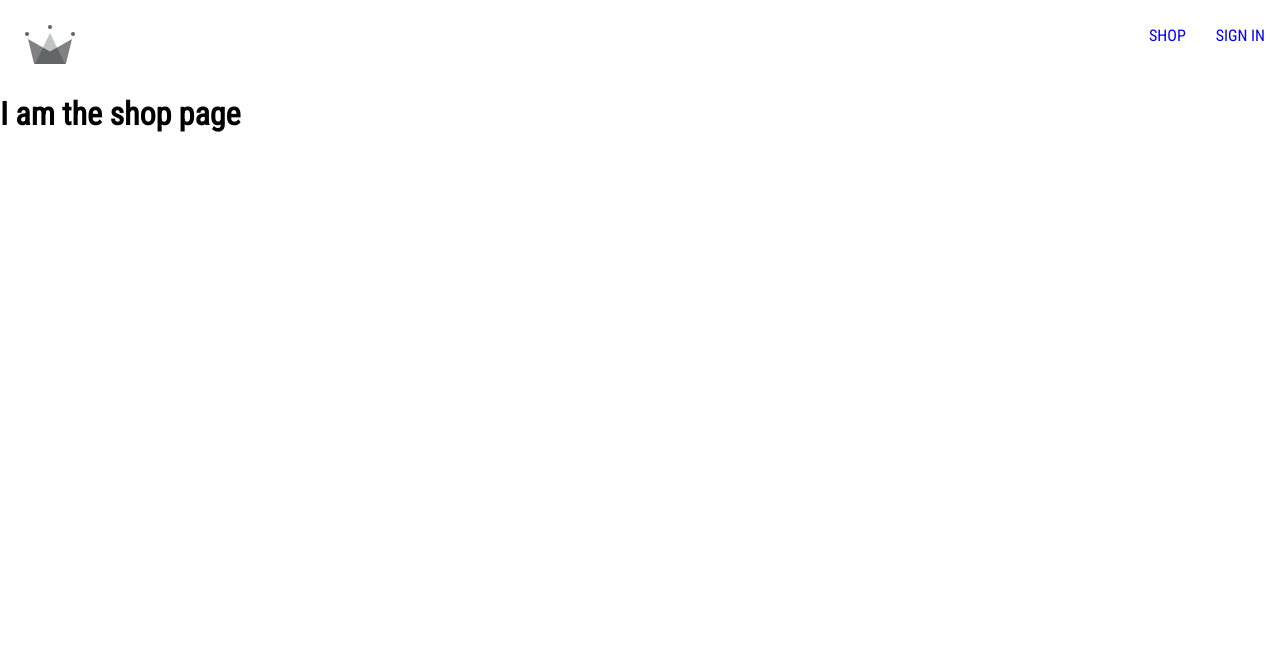
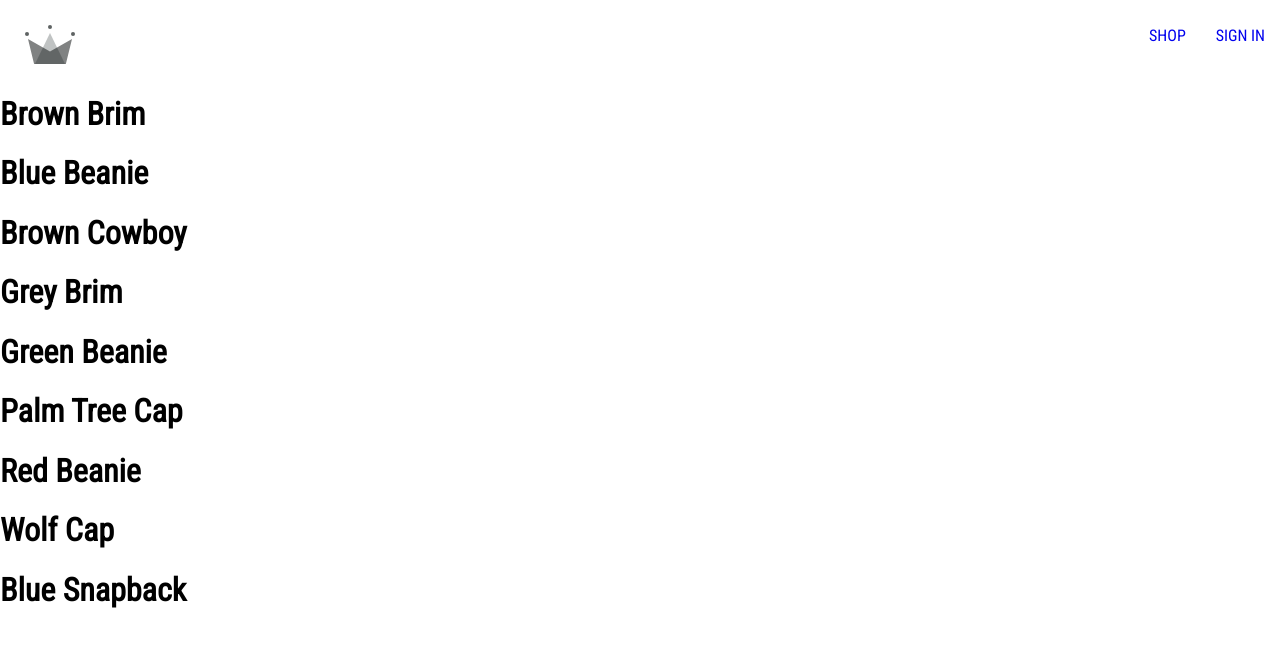
Before and after one commit to Nurhiman20/crwn-clothing, a React (Create React App) app: page /shop in a window 1280 px wide. Shown: the top 646 px of the page. Built offline with nearby package versions, Linux system fonts and the light colour scheme; no server answers.

Commit message:
feat(Shop): Create the shop component

```diff
--- a/src/App.js
+++ b/src/App.js
@@ -2,11 +2,8 @@ import { Routes, Route } from 'react-router-dom';
 
 import Navigation from './routes/navigation/navigation.component';
 import Home from './routes/home/home.component';
+import Shop from './routes/shop/shop.component';
 import Authentication from './routes/authentication/authentication.component';
-
-const Shop = () => {
-  return <h1>I am the shop page</h1>;
-};
 
 const App = () => {
   return (
--- /dev/null
+++ b/src/routes/shop/shop.component.jsx
@@ -0,0 +1,15 @@
+import SHOP_DATA from '../../shop-data.json';
+
+const Shop = () => {
+  return (
+    <div>
+      { SHOP_DATA.map(({ id, name }) => (
+        <div key={ id }>
+          <h1>{ name }</h1>
+        </div>
+      )) }
+    </div>
+  );
+};
+
+export default Shop;
--- /dev/null
+++ b/src/shop-data.json
@@ -0,0 +1,56 @@
+[
+  {
+    "id": 1,
+    "name": "Brown Brim",
+    "imageUrl": "https://i.ibb.co/ZYW3VTp/brown-brim.png",
+    "price": 25
+  },
+  {
+    "id": 2,
+    "name": "Blue Beanie",
+    "imageUrl": "https://i.ibb.co/ypkgK0X/blue-beanie.png",
+    "price": 18
+  },
+  {
+    "id": 3,
+    "name": "Brown Cowboy",
+    "imageUrl": "https://i.ibb.co/QdJwgmp/brown-cowboy.png",
+    "price": 35
+  },
+  {
+    "id": 4,
+    "name": "Grey Brim",
+    "imageUrl": "https://i.ibb.co/RjBLWxB/grey-brim.png",
+    "price": 25
+  },
+  {
+    "id": 5,
+    "name": "Green Beanie",
+    "imageUrl": "https://i.ibb.co/YTjW3vF/green-beanie.png",
+    "price": 18
+  },
+  {
+    "id": 6,
+    "name": "Palm Tree Cap",
+    "imageUrl": "https://i.ibb.co/rKBDvJX/palm-tree-cap.png",
+    "price": 14
+  },
+  {
+    "id": 7,
+    "name": "Red Beanie",
+    "imageUrl": "https://i.ibb.co/bLB646Z/red-beanie.png",
+    "price": 18
+  },
+  {
+    "id": 8,
+    "name": "Wolf Cap",
+    "imageUrl": "https://i.ibb.co/1f2nWMM/wolf-cap.png",
+    "price": 14
+  },
+  {
+    "id": 9,
+    "name": "Blue Snapback",
+    "imageUrl": "https://i.ibb.co/X2VJP2W/blue-snapback.png",
+    "price": 16
+  }
+]
```
